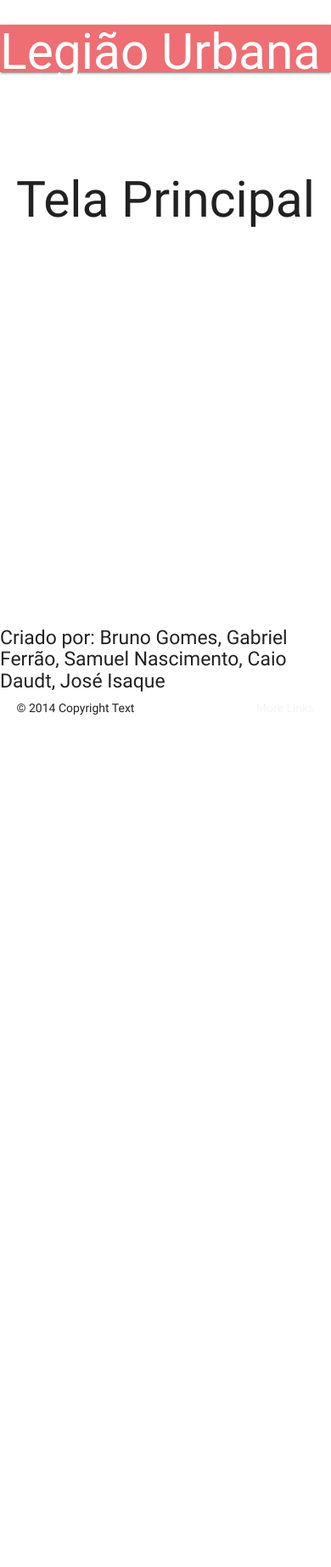
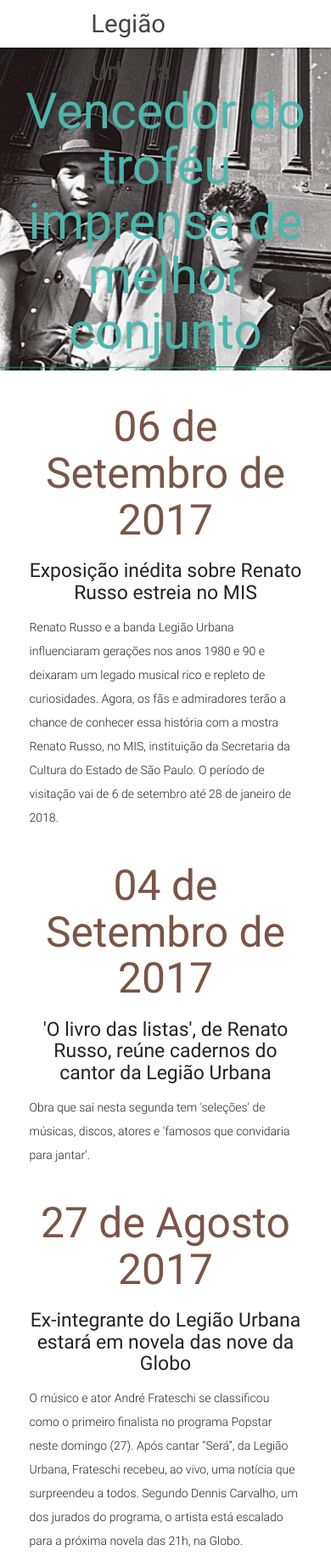
Before and after one commit to IsaqueHenriques/fanpage, a plain HTML site: page index.html in a window 390 px wide. Shown: the top 1844 px of the page at 85% size. Before the commit the page ends 844 px from the top, so only its background shows below. Drawn offline with nearby package versions, Linux system fonts and the light colour scheme.

Commit message:
Tela Inicial "pronta"

```diff
--- /dev/null
+++ b/css/style.css
@@ -0,0 +1,57 @@
+/* Custom Stylesheet */
+/**
+ * Use this file to override Materialize files so you can update
+ * the core Materialize files in the future
+ *
+ * Made By MaterializeCSS.com
+ */
+
+nav ul a,
+nav .brand-logo {
+  color: #444;
+}
+
+p {
+  line-height: 2rem;
+}
+
+.button-collapse {
+  color: #26a69a;
+}
+
+.parallax-container {
+  min-height: 380px;
+  line-height: 0;
+  height: auto;
+  color: rgba(255,255,255,.9);
+}
+  .parallax-container .section {
+    width: 100%;
+  }
+
+@media only screen and (max-width : 992px) {
+  .parallax-container .section {
+      position: absolute;
+      top: 40%;
+  }
+  #index-banner .section {
+    top: 10%;
+  }
+}
+
+@media only screen and (max-width : 600px) {
+  #index-banner .section {
+    top: 0;
+  }
+}
+
+.icon-block {
+  padding: 0 15px;
+}
+.icon-block .material-icons {
+  font-size: inherit;
+}
+
+footer.page-footer {
+  margin: 0;
+}
--- a/index.html
+++ b/index.html
@@ -1,41 +1,92 @@
 <!DOCTYPE html>
-<html>
+<html lang="pt-br">
 <head>
-    <meta charset="utf-8">
-    <meta name="keywords" content="Legião Urbana,Rock,Renato Russo">
+  <meta charset="UTF-8"/>
   <title>Legião Urbana</title>
 
-    <link rel="stylesheet" href="css/estilo.css">
-    <link rel="stylesheet" href="css/materialize.css">
-    <link rel="stylesheet" href="css/materialize.min.css">
+  <!-- CSS  -->
+  <link href="https://fonts.googleapis.com/icon?family=Material+Icons" rel="stylesheet">
+  <link href="css/materialize.css" type="text/css" rel="stylesheet" media="screen,projection"/>
+  <link href="css/style.css" type="text/css" rel="stylesheet" media="screen,projection"/>
 </head>
 <body>
-
-    <header>
-        <nav>
-            <h1>Legião Urbana</h1>
-            <ul>
-                <li>Login</li>
-                <li>Home</li>
-                <li>Discografia</li>
-                <li>Biografias</li>
-                <li>Notícias</li>
+  <nav class="white" role="navigation">
+    <div class="nav-wrapper container">
+      <a id="logo-container" href="#" class="brand-logo">Legião Urbana</a>
+      <ul class="right hide-on-med-and-down">
+        <li><a href="#">Login</a></li>
+        <li><a href="#">Discografias</a></li>
+        <li><a href="#">Biografias</a></li>
+        <li><a href="#">História</a></li>
       </ul>
+    </div>
   </nav>
 
-    </header>
-    <main>
-        <h1>Tela Principal</h1>
-    </main>
-    <footer>
-        <h5>Criado por: Bruno Gomes, Gabriel Ferrão, Samuel Nascimento, Caio Daudt, José Isaque</h5>
+  <div id="index-banner" class="parallax-container">
+    <div class="section no-pad-bot">
+      <div class="container">
+        <br><br>
+        <h1 class="header center teal-text text-lighten-2">Vencedor do troféu imprensa de melhor conjunto musical de 1992</h1>
+      </div>
+    </div>
+    <div class="parallax"><img src="imagens/LegiaoUrbana.jpg" height="250px" alt="Unsplashed background img 1"></div>
+  </div>
+
+
+  <div class="container">
+    <div class="section">
+
+      <!--   Icon Section   -->
+      <div class="row">
+        <div class="col s12 m4">
+          <div class="icon-block">
+               <h2 class="center brown-text">06 de Setembro de 2017</h2>
+            <h5 class="center">Exposição inédita sobre Renato Russo estreia no MIS</h5>
+
+            <p class="light">Renato Russo e a banda Legião Urbana influenciaram gerações nos anos 1980 e 90 e deixaram um legado musical rico e repleto de curiosidades. Agora, os fãs e admiradores terão a chance de conhecer essa história com a mostra Renato Russo, no MIS, instituição da Secretaria da Cultura do Estado de São Paulo. O período de visitação vai de 6 de setembro até 28 de janeiro de 2018.</p>
+          </div>
+        </div>
+
+        <div class="col s12 m4">
+          <div class="icon-block">
+              <h2 class="center brown-text">04 de Setembro de 2017</h2>
+            <h5 class="center">'O livro das listas', de Renato Russo, reúne cadernos do cantor da Legião Urbana</h5>
+
+            <p class="light">Obra que sai nesta segunda tem 'seleções' de músicas, discos, atores e 'famosos que convidaria para jantar'.</p>
+          </div>
+        </div>
+
+        <div class="col s12 m4">
+          <div class="icon-block">
+            <h2 class="center brown-text">27 de Agosto 2017</h2>
+            <h5 class="center">Ex-integrante do Legião Urbana estará em novela das nove da Globo</h5>
+
+            <p class="light">O músico e ator André Frateschi se classificou como o primeiro finalista no programa Popstar neste domingo (27). Após cantar “Será”, da Legião Urbana, Frateschi recebeu, ao vivo, uma notícia que surpreendeu a todos.
+
+Segundo Dennis Carvalho, um dos jurados do programa, o artista está escalado para a próxima novela das 21h, na Globo.</p>
+          </div>
+        </div>
+      </div>
+
+    </div>
+  </div>
+
+
+
+  <footer class="page-footer teal">
     <div class="footer-copyright">
-            <div class="container">
-            © 2014 Copyright Text
-            <a class="grey-text text-lighten-4 right" href="#!">More Links</a>
+      <div class="containerfooter">
+          <p class="grey-text text-lighten-4">Criado por: Bruno Gomes, Caio Daudt, Gabriel Ferrão, Samuel Nascimento, José Isaque</p>
+      Made by <a class="brown-text text-lighten-3" href="http://www.ifpb.edu.br/">IFPB</a>
       </div>
     </div>
   </footer>
 
+
+  <!--  Scripts-->
+  <script src="https://code.jquery.com/jquery-2.1.1.min.js"></script>
+  <script src="js/materialize.js"></script>
+  <script src="js/init.js"></script>
+
   </body>
 </html>
--- /dev/null
+++ b/js/init.js
@@ -0,0 +1,8 @@
+(function($){
+  $(function(){
+
+    $('.button-collapse').sideNav();
+    $('.parallax').parallax();
+
+  }); // end of document ready
+})(jQuery); // end of jQuery name space
```
Also changed, not shown: css/estilo.css (line endings or trailing spaces), css/materialize.css, imagens/LegiaoUrbana.jpg (added), imagens/Legionando.jpg (added), imagens/galera.jpg (added), imagens/legi.jpg (added), imagens/legiao-2.jpg (added), imagens/logo.png (added), imagens/renato-russo.jpg (added). Lines whose indentation alone changed are shown as unchanged.
